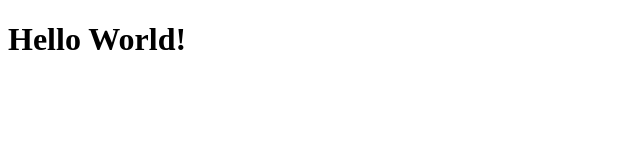
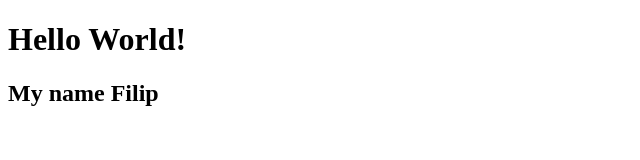
Before and after one commit to Fill044/git-project-test, a plain HTML site: page index.html in a window 1280 px wide. Shown: the whole page, without its empty margins (0-640 px from the left). Drawn offline with Linux system fonts and the light colour scheme.

Commit message:
index html mod

```diff
--- a/index.html
+++ b/index.html
@@ -8,5 +8,6 @@
 </head>
 <body>
     <h1>Hello World!</h1>
+    <h2>My name Filip</h2>
 </body>
 </html>
```
